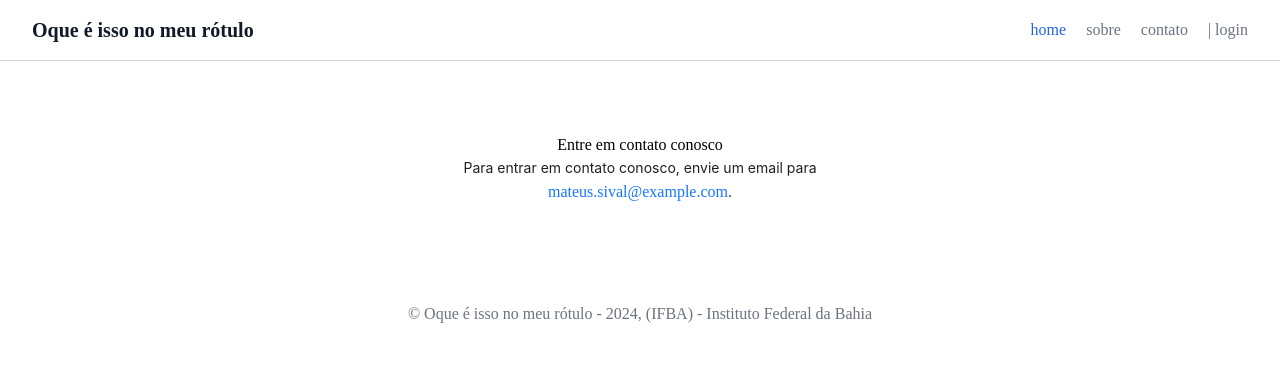
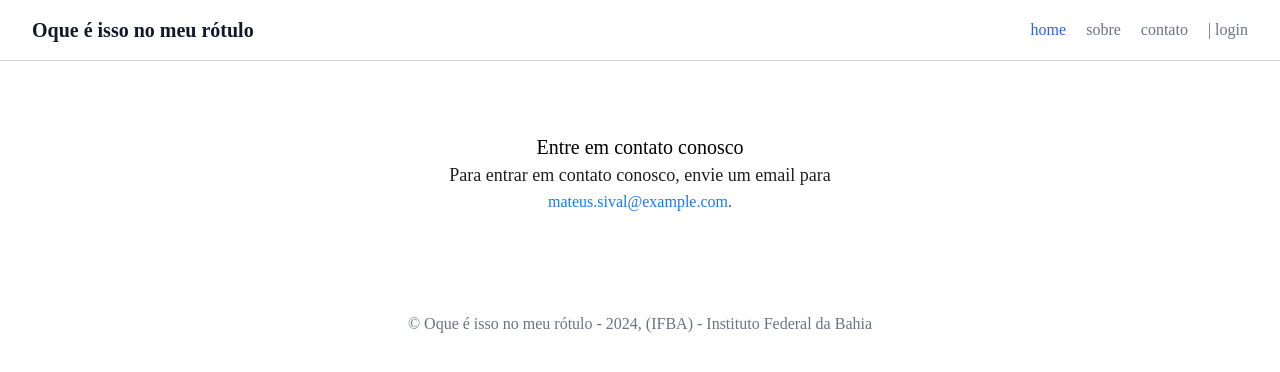
Before and after one commit to mateusdata/my-rotulo, a React (Create React App) app: page /contato in a window 1280 px wide. Shown: the top 372 px of the page. Built offline with nearby package versions, Linux system fonts and the light colour scheme.

Commit message:
fix> title

```diff
--- a/public/index.html
+++ b/public/index.html
@@ -24,7 +24,7 @@
       work correctly both with client-side routing and a non-root public URL.
       Learn how to configure a non-root public URL by running `npm run build`.
     -->
-    <title>Meu rotulo</title>
+    <title>Meu rótulo</title>
   </head>
   <body class="h-full">
     <noscript> Descubra as substâncias químicas presentes nos alimentos que você consome. Tenha acesso a informações detalhadas sobre os ingredientes e origem dos produtos, proporcionando maior transparência sobre o que você está consumindo</noscript>
--- a/src/pages/contact/Contact.jsx
+++ b/src/pages/contact/Contact.jsx
@@ -9,10 +9,10 @@ const ContactPage = () => {
     <GlobalLayout>
 
     <div className="mx-auto max-w-lg p-6">
-      <h1>Entre em contato conosco</h1>
+      <h1 className='text-xl'>Entre em contato conosco</h1>
       <Paragraph>
-        Para entrar em contato conosco, envie um email para{' '}
-        <a href="mailto:mateus.sival@example.com">mateus.sival@example.com</a>.
+        <span className='text-lg'>Para entrar em contato conosco, envie um email para {" "}</span>
+        <a className='text-md' href="mailto:mateus.sival@example.com">mateus.sival@example.com</a>.
       </Paragraph>
     </div>
     </GlobalLayout>
```
Also changed, not shown: public/favicon.jpg.
